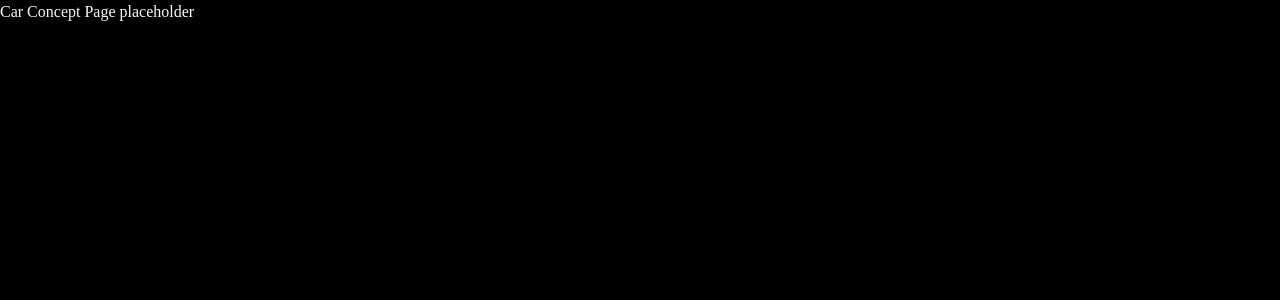
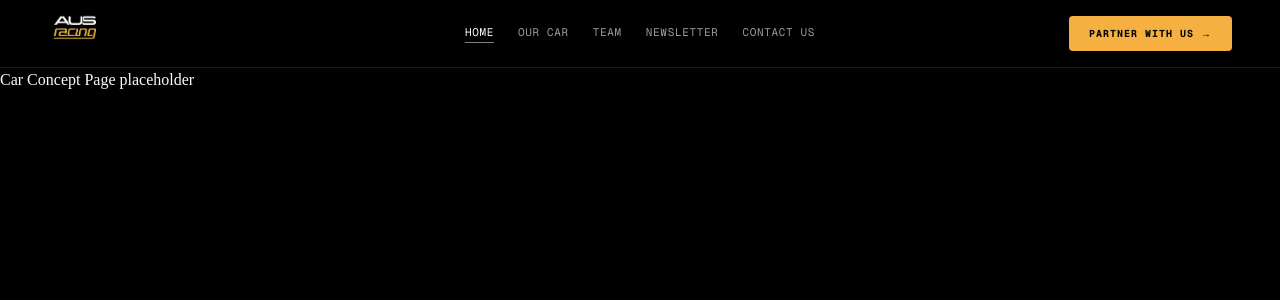
Before and after one commit to ausracing/ausracingv2, a Next.js app: page /car-concept in a window 1280 px wide. Shown: the top 300 px of the page. Built offline with nearby package versions, Linux system fonts and the light colour scheme.

Commit message:
Added Header, updated logo sizing, centered navigation links, disabled selection highlight

```diff
--- a/src/app/layout.tsx
+++ b/src/app/layout.tsx
@@ -1,6 +1,7 @@
 import type { Metadata } from "next";
 import { Geist, Geist_Mono } from "next/font/google";
 import "./globals.css";
+import Header from "@/components/shared/Header";
 
 const geistSans = Geist({
   variable: "--font-geist-sans",
@@ -13,8 +14,8 @@ const geistMono = Geist_Mono({
 });
 
 export const metadata: Metadata = {
-  title: "Create Next App",
-  description: "Generated by create next app",
+  title: "AUS Racing | Formula Student Team",
+  description: "The official Formula Student team of the American University of Sharjah.",
 };
 
 export default function RootLayout({
@@ -27,7 +28,10 @@ export default function RootLayout({
       lang="en"
       className={`${geistSans.variable} ${geistMono.variable} h-full antialiased`}
     >
-      <body className="min-h-full flex flex-col">{children}</body>
+      <body className="min-h-full flex flex-col">
+        <Header />
+        {children}
+      </body>
     </html>
   );
 }
--- a/src/app/page.tsx
+++ b/src/app/page.tsx
@@ -1,65 +1,7 @@
-import Image from "next/image";
-
 export default function Home() {
   return (
-    <div className="flex flex-col flex-1 items-center justify-center bg-zinc-50 font-sans dark:bg-black">
-      <main className="flex flex-1 w-full max-w-3xl flex-col items-center justify-between py-32 px-16 bg-white dark:bg-black sm:items-start">
-        <Image
-          className="dark:invert"
-          src="/next.svg"
-          alt="Next.js logo"
-          width={100}
-          height={20}
-          priority
-        />
-        <div className="flex flex-col items-center gap-6 text-center sm:items-start sm:text-left">
-          <h1 className="max-w-xs text-3xl font-semibold leading-10 tracking-tight text-black dark:text-zinc-50">
-            To get started, edit the page.tsx file.
-          </h1>
-          <p className="max-w-md text-lg leading-8 text-zinc-600 dark:text-zinc-400">
-            Looking for a starting point or more instructions? Head over to{" "}
-            <a
-              href="https://vercel.com/templates?framework=next.js&utm_source=create-next-app&utm_medium=appdir-template-tw&utm_campaign=create-next-app"
-              className="font-medium text-zinc-950 dark:text-zinc-50"
-            >
-              Templates
-            </a>{" "}
-            or the{" "}
-            <a
-              href="https://nextjs.org/learn?utm_source=create-next-app&utm_medium=appdir-template-tw&utm_campaign=create-next-app"
-              className="font-medium text-zinc-950 dark:text-zinc-50"
-            >
-              Learning
-            </a>{" "}
-            center.
-          </p>
-        </div>
-        <div className="flex flex-col gap-4 text-base font-medium sm:flex-row">
-          <a
-            className="flex h-12 w-full items-center justify-center gap-2 rounded-full bg-foreground px-5 text-background transition-colors hover:bg-[#383838] dark:hover:bg-[#ccc] md:w-[158px]"
-            href="https://vercel.com/new?utm_source=create-next-app&utm_medium=appdir-template-tw&utm_campaign=create-next-app"
-            target="_blank"
-            rel="noopener noreferrer"
-          >
-            <Image
-              className="dark:invert"
-              src="/vercel.svg"
-              alt="Vercel logomark"
-              width={16}
-              height={16}
-            />
-            Deploy Now
-          </a>
-          <a
-            className="flex h-12 w-full items-center justify-center rounded-full border border-solid border-black/[.08] px-5 transition-colors hover:border-transparent hover:bg-black/[.04] dark:border-white/[.145] dark:hover:bg-[#1a1a1a] md:w-[158px]"
-            href="https://nextjs.org/docs?utm_source=create-next-app&utm_medium=appdir-template-tw&utm_campaign=create-next-app"
-            target="_blank"
-            rel="noopener noreferrer"
-          >
-            Documentation
-          </a>
-        </div>
-      </main>
-    </div>
+    <main className="min-h-screen bg-background text-foreground">
+      {/* Your dark canvas is now clean and ready for the Hero video */}
+    </main>
   );
 }
--- a/src/components/shared/Header.tsx
+++ b/src/components/shared/Header.tsx
@@ -3,6 +3,49 @@
 // Server component — sticky top navigation bar.
 // Contains: AUS Racing logo/name, nav links, gold "Sponsor" CTA button (right aligned).
 // Tailwind: sticky top-0 z-50, black background, yellow accents.
+import Image from "next/image";
+import Link from "next/link";
+
 export default function Header() {
-  return <header>Header placeholder</header>
+  return (
+    <nav className="sticky top-0 z-50 flex items-center justify-between px-12 h-[68px] bg-background/90 backdrop-blur-md border-b border-white/10 select-none">
+
+      {/* LOGO BLOCK */}
+      <Link href="/" className="flex items-center cursor-pointer hover:opacity-80 transition-opacity">
+        <Image
+          src="/images/logo.webp"
+          alt="AUS Racing Logo"
+          width={150}
+          height={50}
+          className="object-contain w-auto h-[40px]"
+          priority
+        />
+      </Link>
+
+      {/* NAVIGATION LINKS */}
+      <ul className="absolute left-1/2 -translate-x-1/2 flex gap-6 list-none m-0 p-0">
+        <li className="font-mono text-[11px] tracking-[0.06em] uppercase text-foreground pb-0.5 border-b-[1.5px] border-white/50 cursor-pointer">
+          <Link href="/">Home</Link>
+        </li>
+        <li className="font-mono text-[11px] tracking-[0.06em] uppercase text-white/60 pb-0.5 border-b-[1.5px] border-transparent hover:text-primary hover:border-primary transition-colors cursor-pointer">
+          <Link href="/">Our Car</Link>
+        </li>
+        <li className="font-mono text-[11px] tracking-[0.06em] uppercase text-white/60 pb-0.5 border-b-[1.5px] border-transparent hover:text-primary hover:border-primary transition-colors cursor-pointer">
+          <Link href="/">Team</Link>
+        </li>
+        <li className="font-mono text-[11px] tracking-[0.06em] uppercase text-white/60 pb-0.5 border-b-[1.5px] border-transparent hover:text-primary hover:border-primary transition-colors cursor-pointer">
+          <Link href="/">Newsletter</Link>
+        </li>
+        <li className="font-mono text-[11px] tracking-[0.06em] uppercase text-white/60 pb-0.5 border-b-[1.5px] border-transparent hover:text-primary hover:border-primary transition-colors cursor-pointer">
+          <Link href="/">Contact Us</Link>
+        </li>
+      </ul>
+
+      {/* CTA BUTTON */}
+      <div className="font-mono text-[10px] tracking-[0.1em] uppercase px-5 py-2.5 bg-primary text-background font-bold rounded hover:opacity-90 transition-opacity cursor-pointer">
+        Partner With Us &rarr;
+      </div>
+
+    </nav>
+  );
 }
```
Also changed, not shown: public/images/logo.webp (added).
